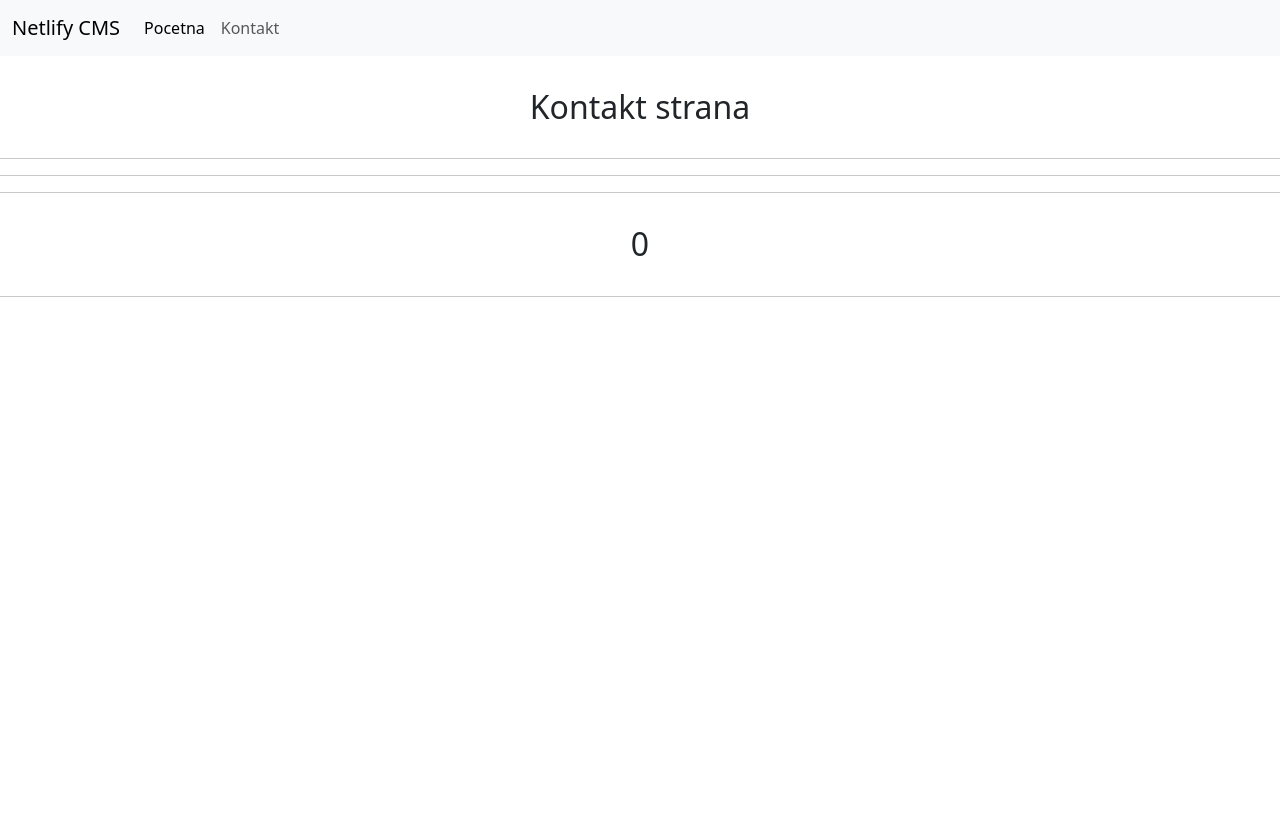
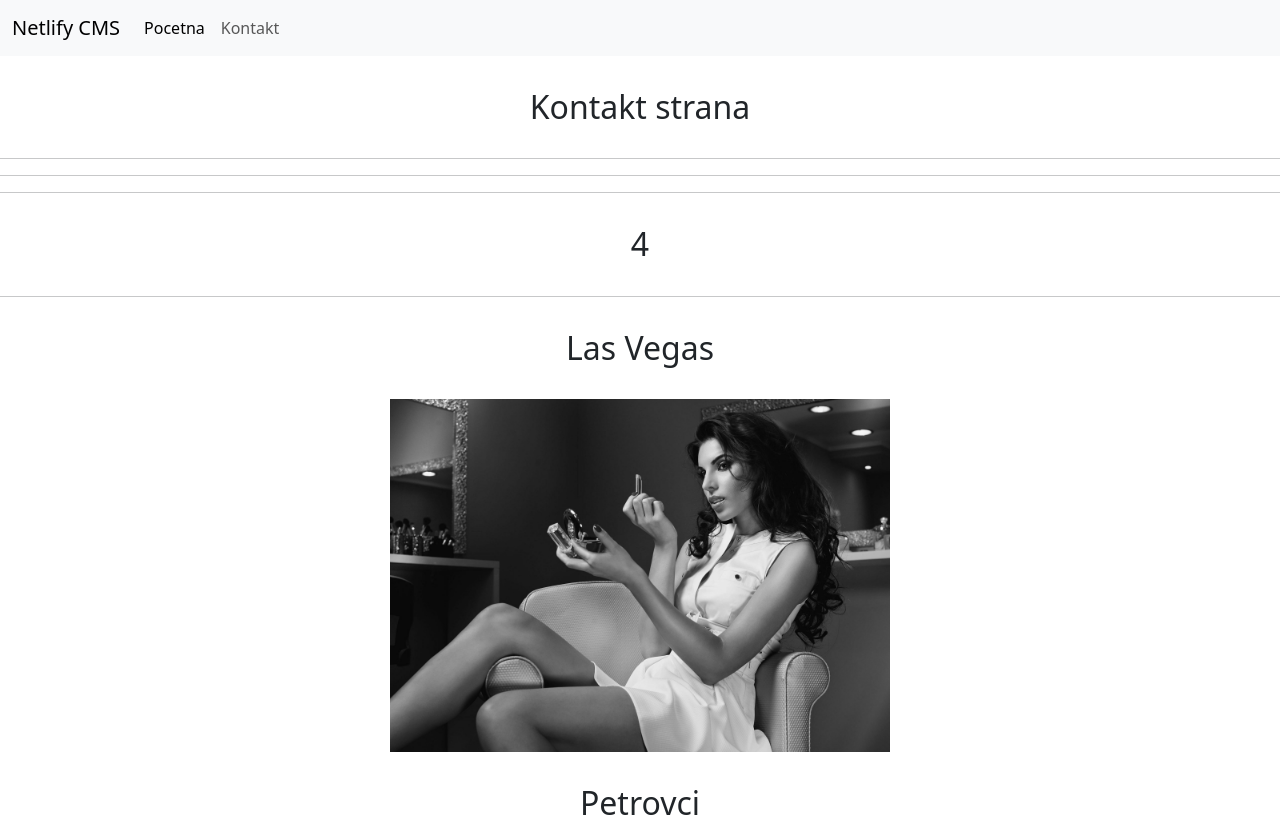
Before and after one commit to AndrejWiseman/noviQueenGatsby, a Gatsby site: page /kontakt in a window 1280 px wide. Shown: the top 825 px of the page. Before the commit the page ends 800 px from the top, so only its background shows below. Built offline with nearby package versions, Linux system fonts and the light colour scheme; Gatsby itself is replaced by a stand-in of ours.

```diff
--- a/src/pages/kontakt.jsx
+++ b/src/pages/kontakt.jsx
@@ -67,7 +67,7 @@
 
 export const query = graphql`
   query {
-    travelLocations: allFile(filter: {relativeDirectory: {eq: "travel-locations"}}) {
+    travelLocations: allFile(filter: {relativeDirectory: {eq: "travel-packages"}}) {
       totalCount
       edges {
         node {
```
Also changed, not shown: 2 other files.
